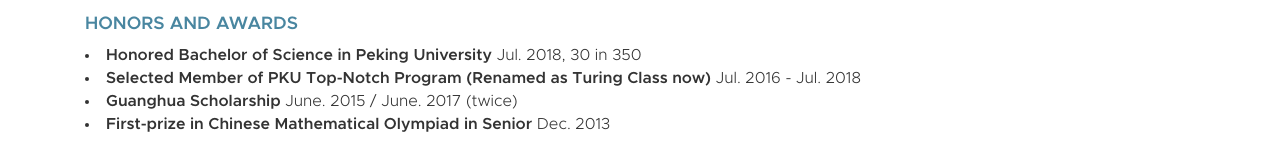
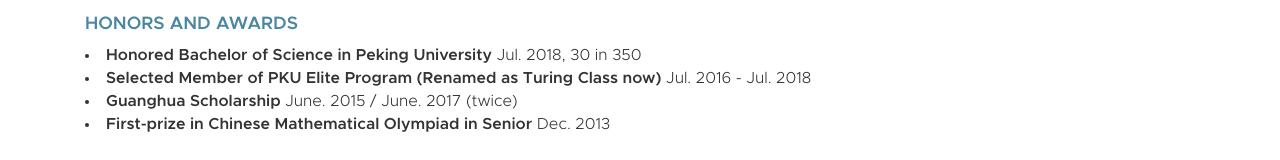
Before and after one commit to FangchenLiu/FangchenLiu.github.io, a plain HTML site: page index.html in a window 1280 px wide. Shown: the part 2546-2706 px from the top of the page. Drawn offline with Linux system fonts and the light colour scheme.

Commit message:
modify sb tn

```diff
--- a/index.html
+++ b/index.html
@@ -318,7 +318,7 @@
         <h3>Honors and Awards</h3>
         <li><b>Honored Bachelor of Science in Peking University</b> Jul. 2018, 30 in 350
         </li>
-        <li><b>Selected Member of PKU Top-Notch Program (Renamed as Turing Class now)</b> Jul. 2016 - Jul. 2018
+        <li><b>Selected Member of PKU Elite Program (Renamed as Turing Class now)</b> Jul. 2016 - Jul. 2018
         </li>
         <li><b>Guanghua Scholarship</b> June. 2015 / June. 2017 (twice)
         </li>
```
